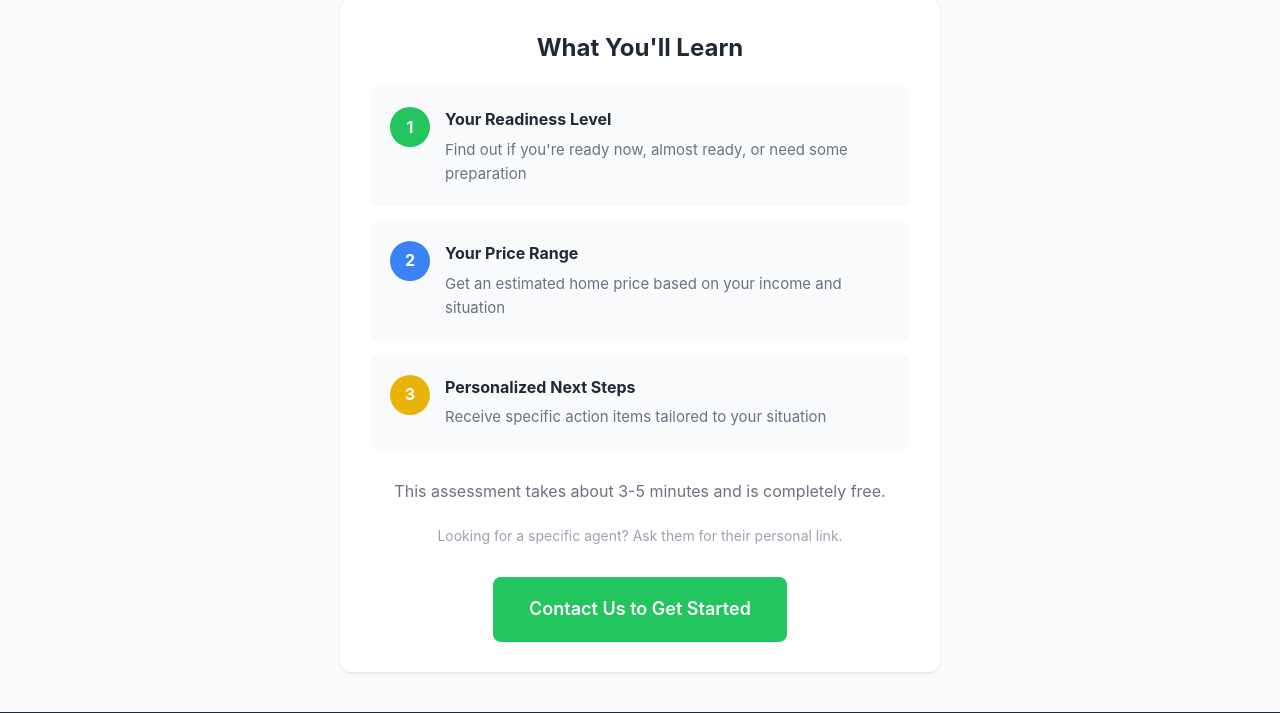
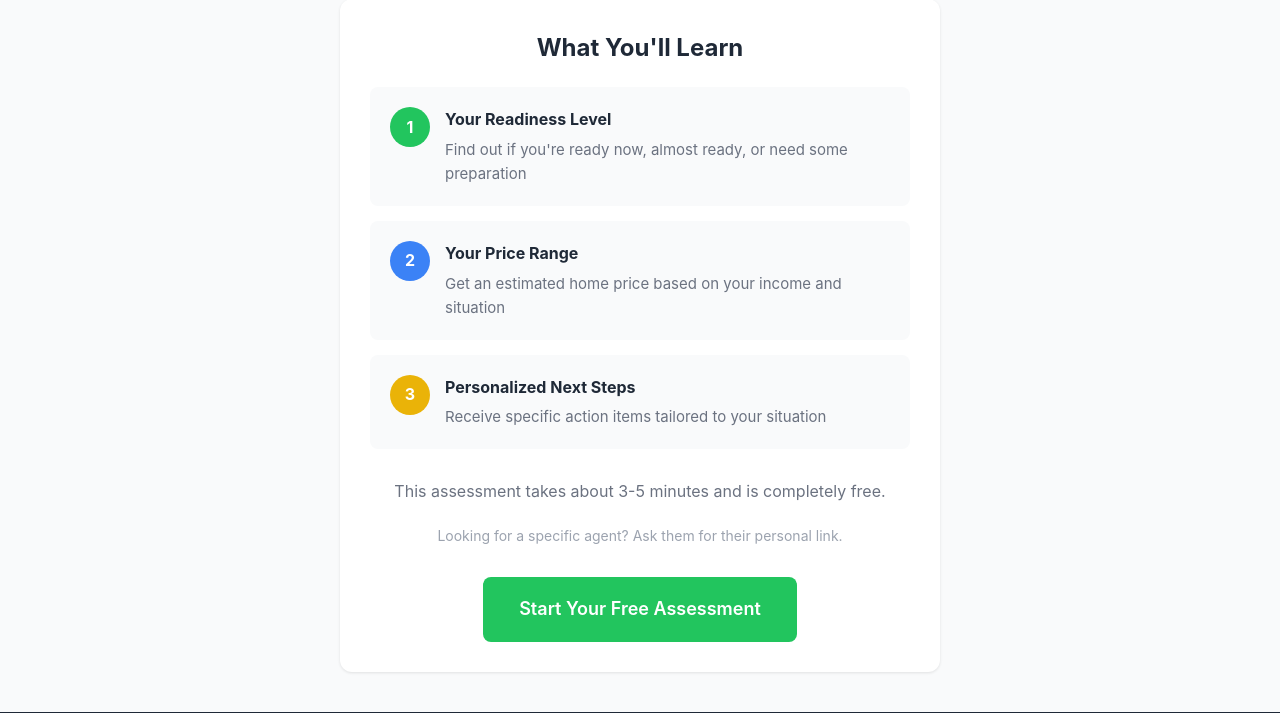
Before and after one commit to kellydavidsansom/Utah-HomeReady, a Node server app: page / in a window 1280 px wide. Shown: the part 434-1147 px from the top of the page. Run offline with Node 20, Linux system fonts and the light colour scheme; some libraries are stand-ins or nearby versions.

Commit message:
Allow users to start assessment directly from landing page
- Changed button from email link to /assessment/start
- Users can now begin assessment immediately

🤖 Generated with [Claude Code](https://claude.com/claude-code)

Co-Authored-By: Claude Opus 4.5 <noreply@anthropic.com>

```diff
--- a/views/index.ejs
+++ b/views/index.ejs
@@ -51,8 +51,8 @@
                     Looking for a specific agent? Ask them for their personal link.
                 </p>
 
-                <a href="mailto:hello@clearpathutah.com?subject=Utah Home Ready Check" class="btn btn-primary btn-large">
-                    Contact Us to Get Started
+                <a href="/assessment/start" class="btn btn-primary btn-large">
+                    Start Your Free Assessment
                 </a>
             </div>
         </div>
```
